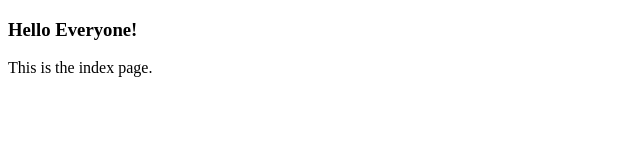
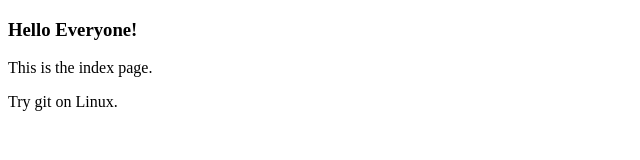
Before and after one commit to gavinhub/gavinhub.github.io, a plain HTML site: page index.html in a window 1280 px wide. Shown: the whole page, without its empty margins (0-640 px from the left). Drawn offline with Linux system fonts and the light colour scheme.

Commit message:
git on linux

```diff
--- a/index.html
+++ b/index.html
@@ -7,5 +7,6 @@
 <body>
 	<h3>Hello Everyone!</h3>
 	<p>This is the index page.</p>
+  <p>Try git on Linux.</p>
 </body>
 </html>
```
